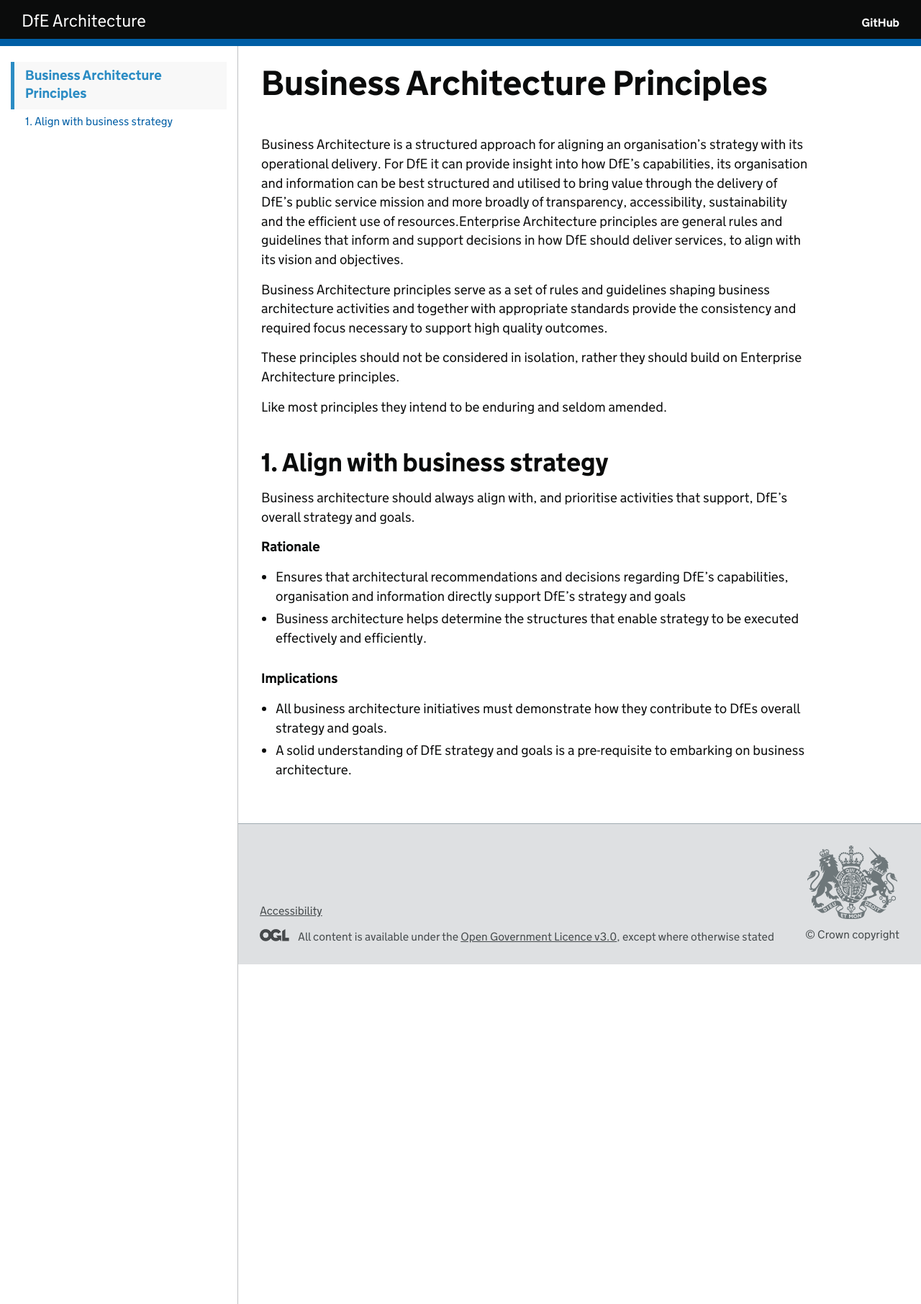
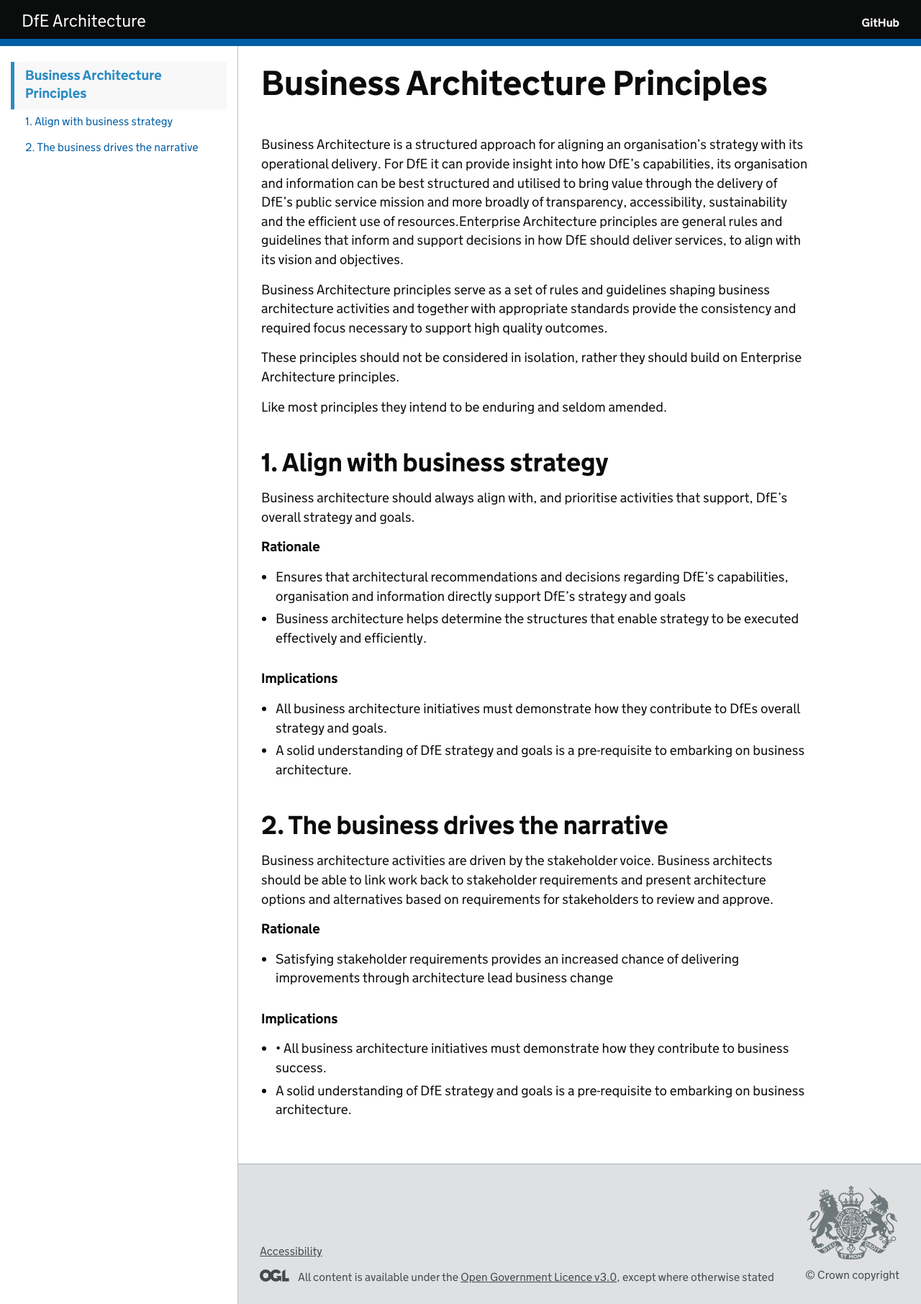
Before and after one commit to DFE-Digital/architecture, a Jekyll site: the page built from principles/business-architecture-principles.md, in a window 1280 px wide. Shown: the whole page at 72% size. Built offline with Jekyll 4.4.1, drawn with Linux system fonts in a browser that asks for light colours; our own code applies the rules of GitHub Pages for plain Markdown files.

Commit message:
Update business-architecture-principles.md

```diff
--- a/principles/business-architecture-principles.md
+++ b/principles/business-architecture-principles.md
@@ -26,3 +26,16 @@ Business architecture should always align with, and prioritise activities that s
 
 *	All business architecture initiatives must demonstrate how they contribute to DfEs overall strategy and goals.
 *	A solid understanding of DfE strategy and goals is a pre-requisite to embarking on business architecture.
+
+## 2. The business drives the narrative
+
+Business architecture activities are driven by the stakeholder voice. Business architects should be able to link work back to stakeholder requirements and present architecture options and alternatives based on requirements for stakeholders to review and approve.
+
+**Rationale**
+
+*	Satisfying stakeholder requirements provides an increased chance of delivering improvements through architecture lead business change
+
+**Implications**
+
+*	•	All business architecture initiatives must demonstrate how they contribute to business success.
+*	A solid understanding of DfE strategy and goals is a pre-requisite to embarking on business architecture.
```
